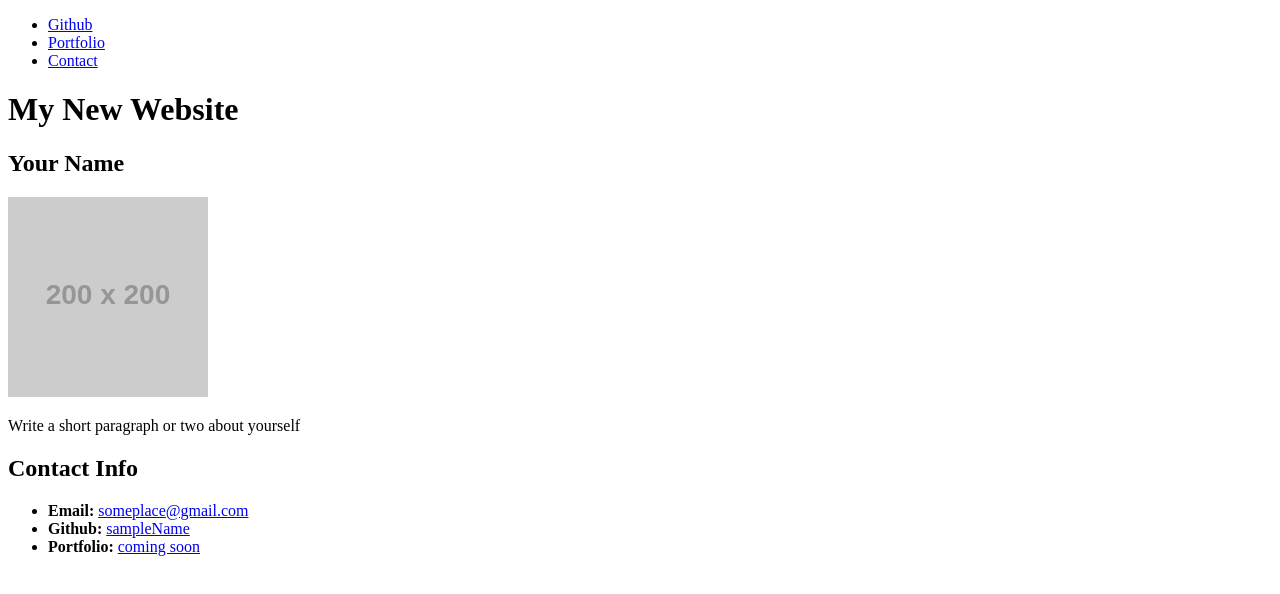
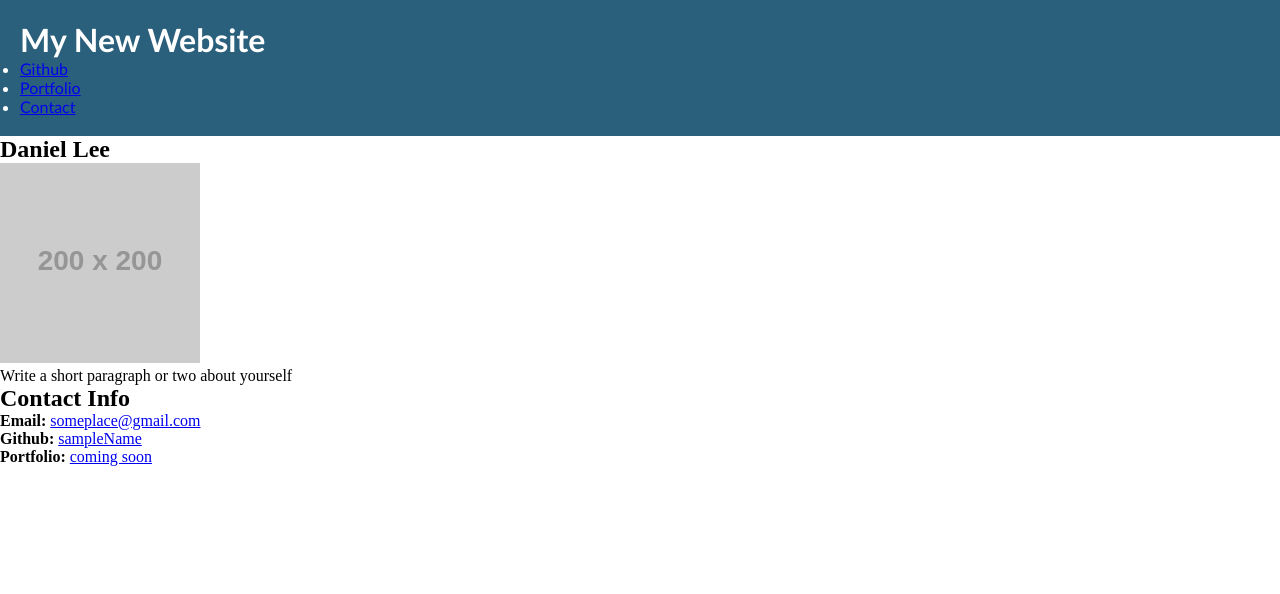
Before and after one commit to drog41813/module-1-mini-project, a plain HTML site: page assets/index.html in a window 1280 px wide. Drawn offline with Linux system fonts and the light colour scheme; placeholder pictures from the web are drawn by us.

Commit message:
adjustments

```diff
--- a/assets/index.html
+++ b/assets/index.html
@@ -3,11 +3,13 @@
 
   <head>
     <meta charset="UTF-8">
+    <link rel="stylesheet" href="/assets/style.css">
     <title>My New Website</title>
   </head>
 
   <body>
     <header>
+        <h1>My New Website</h1>
         <nav>
             <ul>
                 <li>
@@ -22,16 +24,9 @@
             </ul>
         </nav>
     </header>
-  <body>
-    <!-- Site Header -->
-    <header>
-      <!--The h1 tag should be used for tudent Bio</h1>
-    </header>he most important heading-->
-        <h1>My New Website</h1>
-    </header>
     <!-- Section 1: Bio -->
     <section>
-      <h2>Your Name</h2>
+      <h2>Daniel Lee</h2>
       <!-- Image -->
       <img src="https://via.placeholder.com/200" alt="Your Name"/>
       <!-- Paragraph with embedded link -->
--- a/assets/style.css
+++ b/assets/style.css
@@ -0,0 +1,12 @@
+* {
+    box-sizing: border-box;
+    padding: 0;
+    margin: 0;
+}
+
+header {
+    padding: 20px;
+    font-family: 'Trebuchet MS', 'Lucida Sans Unicode', 'Lucida Grande', 'Lucida Sans', Arial, sans-serif;
+    background-color: #2a607c;
+    color: #ffffff;
+}
```
